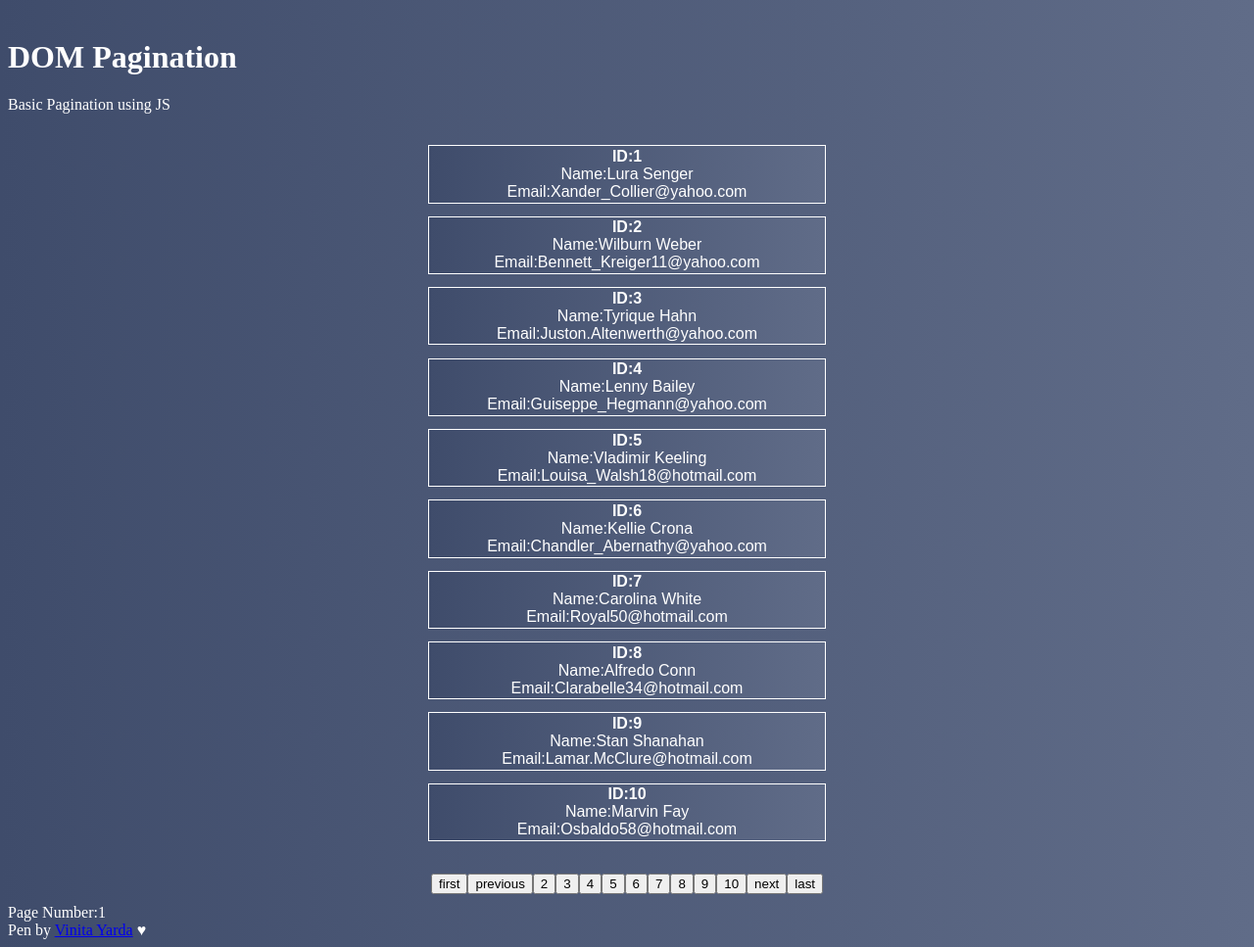
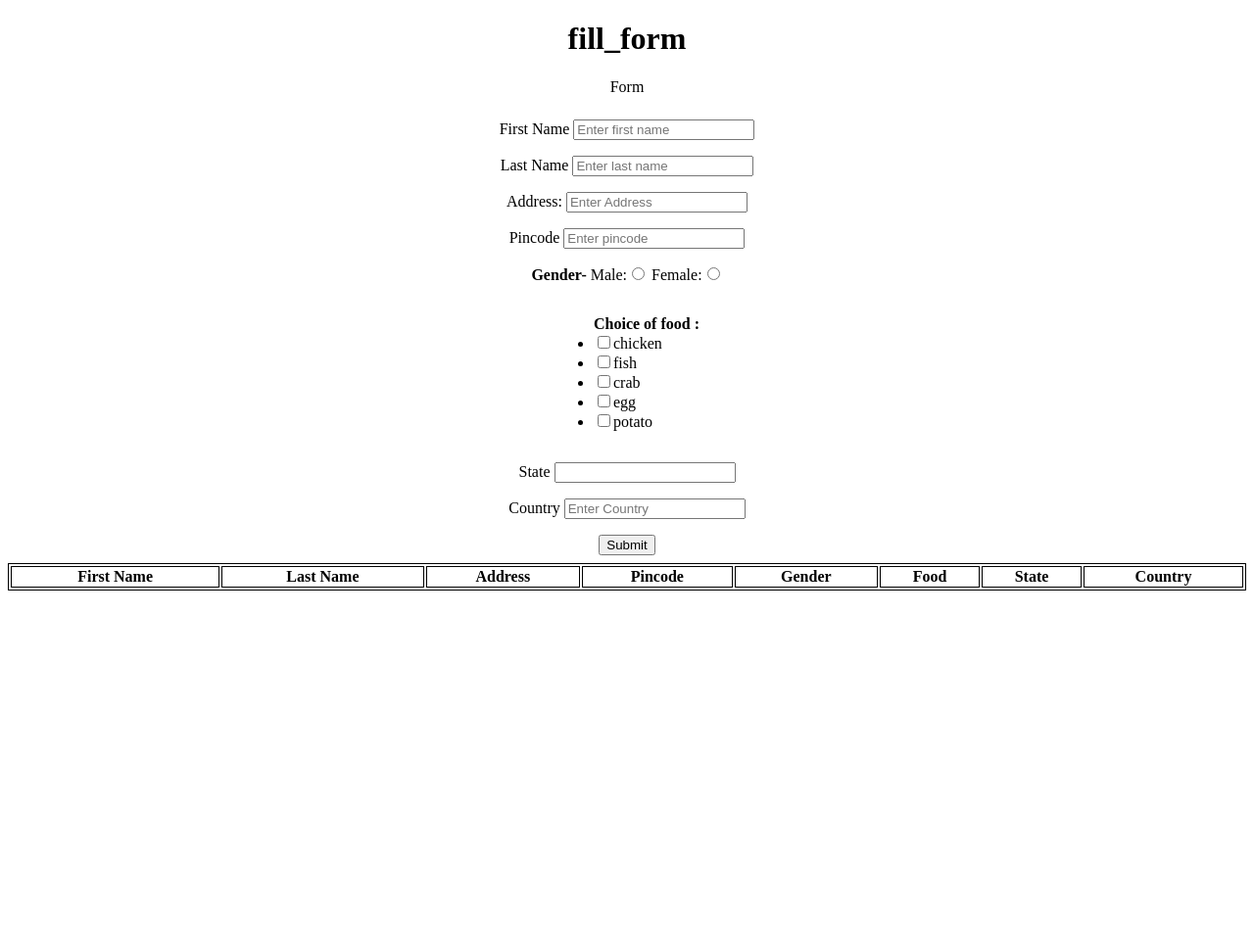
Before and after one commit to vini2328/GuviAssignments, a plain HTML site: page index.html in a window 1280 px wide. Shown: the whole page at 98% size. After the commit the page ends 800 px from the top, so only its background shows below. Drawn offline with Linux system fonts and the light colour scheme.

Commit message:
Guviday15formtask

```diff
--- a/index.html
+++ b/index.html
@@ -8,30 +8,68 @@
     <title>Document</title>
 </head>
 <body>
+    <h1 id="title">fill_form</h1>
+    <p id="description">Form</p>
+    <form id="form">
+        <div class="formBox">
+            <label for="first-name">First Name</label>
+            <input type="text" id="first-name" placeholder="Enter first name">
+        </div>
+        <div class="formBox">
+            <label for="last-name">Last Name</label>
+            <input type="text" id="last-name" placeholder="Enter last name">
+        </div>
+        <div class="formBox">
+            <label for="address">Address: </label>
+            <input type="text" id="address" placeholder="Enter Address">
+        </div>
+        <div class="formBox">
+            <label for="pincode">Pincode</label>
+            <input type="number" id="pincode" placeholder="Enter pincode">
+        </div>
+        <div class="formBox">
+            <label><b>Gender-</b> </label><label for="male">Male:</label><input name="gender" id="male" type="radio" value="male">
+            <label for="female">Female:</label><input name="gender" id="female" type="radio" value="female">
+        </div>
+        <div class="formBox">
+            <ul><b>Choice of food :</b>
+                <li><input type="checkbox" name="food" id="chicken" value="chicken"><label for="chicken">chicken</label></li>
+                <li><input type="checkbox" name="food" id="fish" value="fish"><label for="fish">fish</label></li>
+                <li><input type="checkbox" name="food" id="crab" value="crab"><label for="crab">crab</label></li>
+                <li><input type="checkbox" name="food" id="egg" value="egg"><label for="egg">egg</label></li>
+                <li><input type="checkbox" name="food" id="potato" value="potato"><label for="potato">potato</label></li>
+            </ul>
+        </div>
+        <div class="formBox">
+            <label for="state">State</label>
+            <input type="text" id="state" placeholder="">
+        </div>
+        <div class="formBox">
+            <label for="address">Country</label>
+            <input type="text" id="address" placeholder="Enter Country">
+        </div>
+
+        <div class="formBox">
+            <button id="btn">Submit</button>
+        </div>
+    </form>
+    <div>
+        <table class="Content" style="width:100%">
+            <tr>
+                <th>First Name</th>
+                <th>Last Name</th>
+                <th>Address</th>
+                <th>Pincode</th>
+                <th>Gender</th>
+                <th>Food</th>
+                <th>State</th>
+                <th>Country</th>
+            </tr>
+        </table>
+    </div>
+    <script src="script.js"></script>
     <script src="https://app.zenclass.in/sheets/v1/js/zen/suite/bundle.js"></script>
-    <h1 id="title">DOM Pagination</h1>
-    <p id="description">Basic Pagination using JS</p>
-    <div id="listingTable" class="table-responsive">
-
-    </div>
-    <div id="buttons" class="d-flex">
-        <button onclick="changePage(1)">first</button>
-        <button onclick="prevPage()" id="btn_prev">previous</button>
-        <div id="pgNos" ></div>
-        <button onclick="nextPage()" id="btn_next">next</button>
-        <button onclick="changePage(numPages())">last</button>
-
-    </div>
-    <div id="page"></div>
-
-<footer>
-    Pen by <a href="http://127.0.0.1:5500/Guvi%20Classes/quizapp/paginationtask/index.html" target="_blank" rel="noopener">Vinita Yarda</a> <span class="heart">&hearts;</span>
-  </footer>
+</body>
 
 
-
-
-    <script src="javas.js"></script>
-
-</body>
 </html>
--- /dev/null
+++ b/script.js
@@ -0,0 +1,81 @@
+let dataAll = [];
+// example {id:1592304983049, title: 'Deadpool', year: 2015}
+const addToTable = (ev)=>{
+    try{
+        let food = [];
+        ev.preventDefault();  //to stop the form submitting
+        var markedCheckbox = document.querySelectorAll('input[type="checkbox"]:checked');
+        for (var checkbox of markedCheckbox) {
+
+        food.push(checkbox.value)
+        }
+
+        console.log(food.length)
+        let dataX = {
+            firstName: document.getElementById('first-name').value,
+            lastName: document.getElementById('last-name').value,
+            address: document.getElementById('address').value,
+            pincode: document.getElementById('pincode').value,
+            gender: document.querySelector('input[type="radio"]:checked').value,
+            foodx: food,
+            state: document.getElementById('state').value,
+            country: document.getElementById('pincode').value
+        }
+        if (dataX.firstName  == "") {  //validation for first name
+            alert("First Name must be filled out");
+            return false;
+        }
+
+        // document.forms[0].reset(); // to clear the form for the next entries
+
+
+        //for display purposes only
+
+        // let pre = document.querySelector('#msg pre');
+        // pre.textContent = '\n' + JSON.stringify(movies, '\t', 2);
+        if(food.length > 1){  // to check if atleat two food items are selected
+            dataAll.push(dataX);
+            console.warn('added' , {dataAll} );
+            document.querySelector('form').reset();  // to clear the form for the next entries
+            let pre = document.querySelector(".Content")
+            pre.innerHTML=`<tr><th>First Name</th>
+                <th>Last Name</th>
+                <th>Address</th>
+                <th>Pincode</th>
+                <th>Gender</th>
+                <th>Food</th>
+                <th>State</th>
+                <th>Country</th>
+                </tr>`;
+            for(let i=0;i<dataAll.length;i++){
+                pre.innerHTML += `<tr>
+                <td>${dataAll[i].firstName}</th>
+                <td>${dataAll[i].lastName}</th>
+                <td>${dataAll[i].address}</th>
+                <td>${dataAll[i].pincode}</th>
+                <td>${dataAll[i].gender}</th>
+                <td>${dataAll[i].foodx}</th>
+                <td>${dataAll[i].state}</th>
+                <td>${dataAll[i].country}</th>
+                </tr>`
+            }
+            window.alert('Form submitted successfully')
+        }
+        else{
+            window.alert('Select atleat 2 food items')
+        }
+
+        //saving to localStorage
+        localStorage.setItem('MyUserList', JSON.stringify(dataAll) );
+
+
+    }
+        catch(err){
+            window.alert('Fill all the details in form \n'+err)
+        }
+
+
+}
+    document.addEventListener('DOMContentLoaded', ()=>{
+    document.getElementById('btn').addEventListener('click', addToTable);
+});
--- a/style.css
+++ b/style.css
@@ -1,55 +1,17 @@
-
-
-#buttons{
-  margin-top: 30px;
-  display: flex;
-  justify-content: center;
-  font-size: medium;
-  color: white;
+.formBox{
+    padding: 0.5rem 2rem;
 }
-
-#pgNos{
-  display: flex;
+table, th, td {
+border:1px solid black;
 }
-#listingTable>div{
-  padding: 0.1rem;
-  text-align: center;
-  margin: 0.2rem;
-  background: #606c88;  /* fallback for old browsers */
-  background: -webkit-linear-gradient(to right, #3f4c6b, #606c88);  /* Chrome 10-25, Safari 5.1-6 */
-  background: linear-gradient(to right, #3f4c6b, #606c88); /* W3C, IE 10+/ Edge, Firefox 16+, Chrome 26+, Opera 12+, Safari 7+ */
-                    max-width: 400px;
-  width: 400px;
-  font: 1em sans-serif;
-  border: 1px solid white;
-  margin-top: 10px;
-  color: white;
-
+form{
+    display: flex;
+    flex-direction: column;
+    align-items: center;
 }
-
-#listingTable{
-  display:flex;
-  flex-direction: column;
-  align-items: center;
+h1{
+    text-align: center;
 }
-
-
-
-#pgNos button:focus{
-  background:#317bba;
-  color: white;
+p{
+    text-align: center;
 }
-
-#page{
-  margin-top: 10px;
-}
-
-h1{
-  margin-top: 40px;
-}
-body{
-  background: #606c88;  /* fallback for old browsers */
-  background: -webkit-linear-gradient(to right, #3f4c6b, #606c88);  /* Chrome 10-25, Safari 5.1-6 */
-  background: linear-gradient(to right, #3f4c6b, #606c88); /* W3C, IE 10+/ Edge, Firefox 16+, Chrome 26+, Opera 12+, Safari 7+ */
-   color: white;
-}
```
